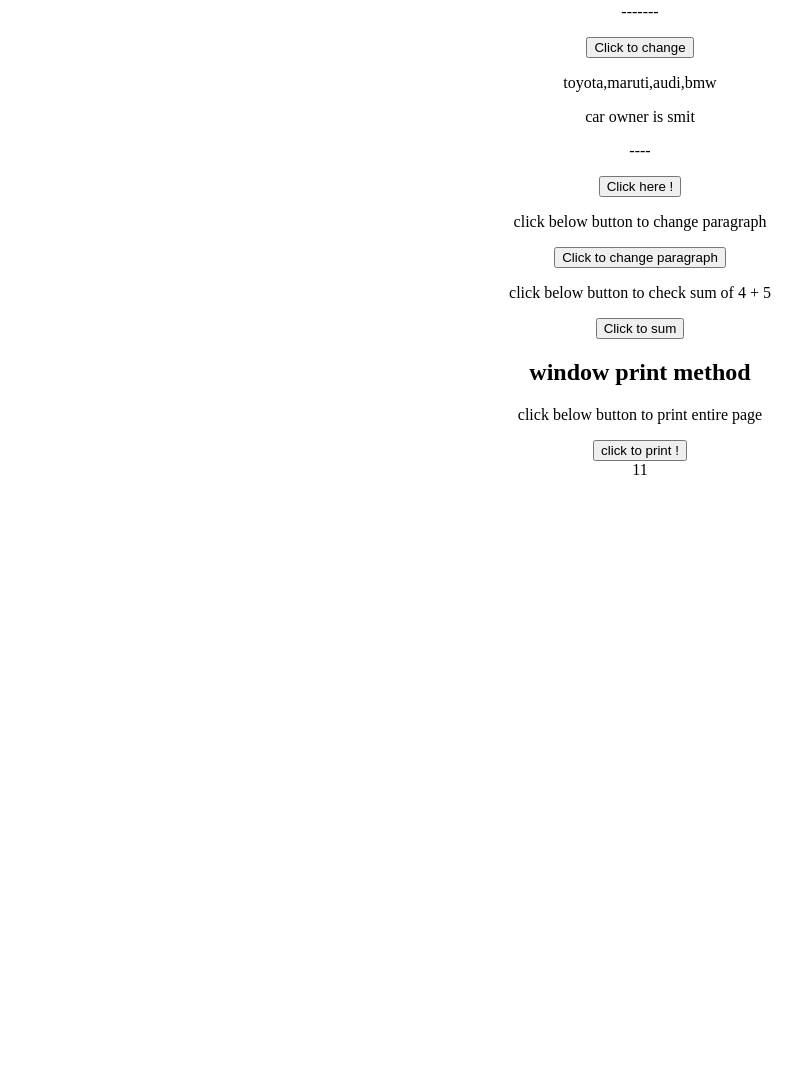
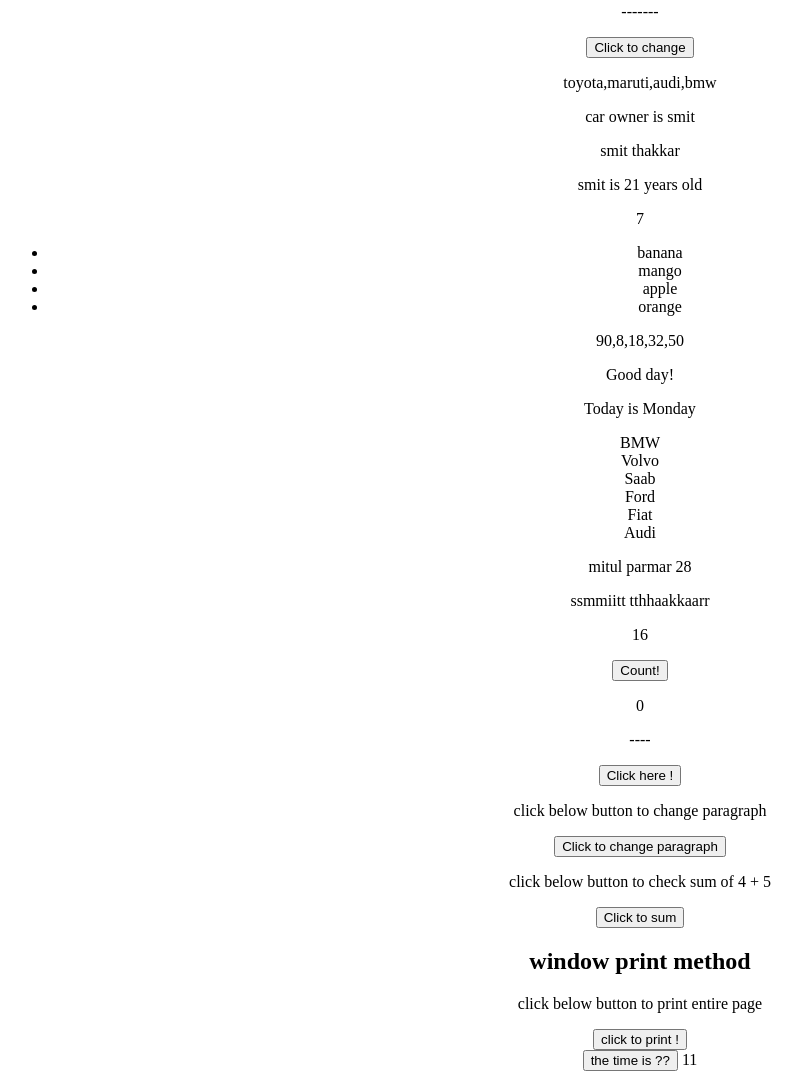
Before and after one commit to smit312/Javascript, a plain HTML site: page index.html in a window 1280 px wide. Shown: the part 434-1508 px from the top of the page, without its empty margins (0-802 px from the left). Before the commit the page ends 921 px from the top, so only its background shows below. Drawn offline with Linux system fonts and the light colour scheme.

Commit message:
TE5-T145 -complete javascript basic

```diff
--- a/index.html
+++ b/index.html
@@ -39,6 +39,21 @@
         <button type="button" onclick="smit()">Click to change</button>
         <p id="carss"></p>
         <p id="car11"></p>
+        <p id="demo3"></p>
+        <p id="demo4"></p>
+        <p id="demo5"></p>
+        <p id="demo6"></p>
+        <p id="demo7"></p>
+        <p id="demo8">Good Evening!</p>
+        <p id="demo9"></p>
+        <p id="demo10"></p>
+
+        <p id="demo90"></p>
+        <p id="demo20"></p>
+        <p id="demo14"></p>
+        <button onclick="add13()" >Count!</button>
+        <p id="demo21">0</p>
+
         <!-- script add in body -->
         <script>
             function smit1()
@@ -55,6 +70,82 @@
             car1.color = "yellow";
             car1.owner = "smit";
             document.getElementById("car11").innerHTML = "car owner is " + car1.owner;
+            let fname = "smit";
+            let lname = "thakkar";
+            let fulname = fname + " " +lname ;
+            document.getElementById("demo3").innerHTML = fulname ;
+            let checktype = "smit";
+            let checktype1 = 10 ;
+            let checktype2 = ["smit","parth","abc"];
+            let checktype3;
+            console.log(typeof(checktype));
+            console.log(typeof(checktype1));
+            console.log(typeof(checktype2));
+            console.log(typeof(checktype3));
+            const person = {
+                firstname : "smit",
+                lastname : "thakkar",
+                age : 21 ,
+                education : "mca"
+            };
+            document.getElementById("demo4").innerHTML = person.firstname +  " is " + person.age + " years old " ;
+            let txt = "smit";
+            let x1=txt.length;
+            console.log(x1);
+            let str = "Please locate where 'locate' occurs!";
+            document.getElementById("demo5").innerHTML = str.indexOf("locate");
+            const fruit = ["banana","mango","apple","orange"];
+            let flen = fruit.length;
+            let text = "<ul>";
+            for (let i =0;i<flen;i++)
+            {
+                text += "<li>" + fruit[i] + "</li>";
+
+            }
+            text += "</ul>";
+            document.getElementById("demo6").innerHTML = text;
+            const numbers1 = [45, 4, 9, 16, 25];
+            const numbers2 = numbers1.map(myFunction);
+
+            document.getElementById("demo7").innerHTML = numbers2;
+
+            function myFunction(value, index, array) {
+            return value * 2;
+            }
+            if (new Date().getHours() < 18) {
+             document.getElementById("demo8").innerHTML = "Good day!";
+}
+            let day;
+            switch (new Date().getDay()) {
+            case 0:
+                day = "Sunday";
+                break;
+            case 1:
+                day = "Monday";
+                break;
+            case 2:
+                day = "Tuesday";
+                break;
+            case 3:
+                day = "Wednesday";
+                break;
+            case 4:
+                day = "Thursday";
+                break;
+            case 5:
+                day = "Friday";
+                break;
+            case  6:
+                day = "Saturday";
+            }
+            document.getElementById("demo9").innerHTML = "Today is " + day;
+            const cars10 = ["BMW", "Volvo", "Saab", "Ford", "Fiat", "Audi"];
+
+            let text1 = "";
+            for (let i = 0; i < cars10.length; i++) {
+            text1 += cars10[i] + "<br>";
+            document.getElementById("demo10").innerHTML = text1;
+            }
         </script>
 
         <p id="myFun1">----</p>
@@ -71,7 +162,7 @@
         <h2>window print method</h2>
         <p>click below button to print entire page</p>
         <button onclick="window.print()">click to print !</button><br>
-
+        <button onclick="this.innerHTML=Date()">the time is ??</button>
     </body>
     <script src="myScript.js"></script>
 </html>
--- a/myScript.js
+++ b/myScript.js
@@ -10,3 +10,46 @@ document.write(z);
 var w = "John Doe";
 
 var w  = 0;
+
+const smitt = {name:"mitul",lname:"parmar",age:28};
+let txttt = "";
+for (let y in smitt)
+{
+    txttt += smitt[y] + "  ";
+}
+document.getElementById("demo90").innerHTML = txttt;
+
+// --------------------------------------------------------------------------
+
+const person31 = {
+    fullName: function() {
+      return this.firstName + " " + this.lastName;
+    }
+  }
+  const persoon1 = {
+    firstName:"John",
+    lastName: "Doe"
+  }
+  const persoon2 = {
+    firstName:"ssmmiitt",
+    lastName: "tthhaakkaarr"
+  }
+  document.getElementById("demo20").innerHTML = person31.fullName.call(persoon2);
+
+//   ----------------------------------------------------------------------------------------
+
+myFunction1 ();
+function myFunction1()
+{
+    let a = 4;
+    document.getElementById("demo14").innerHTML = a * a;
+}
+// -----------------------------------------------------------------
+const add12 = (function (){
+ let counter = 0 ;
+ return function () {counter +=1; return counter;}
+}) ();
+function add13 ()
+{
+    document.getElementById("demo21").innerHTML = add12();
+}
```
